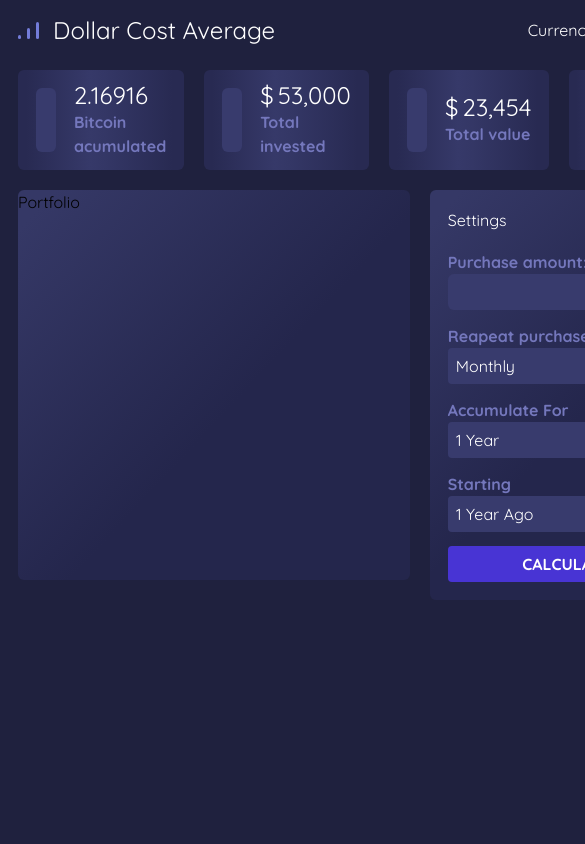
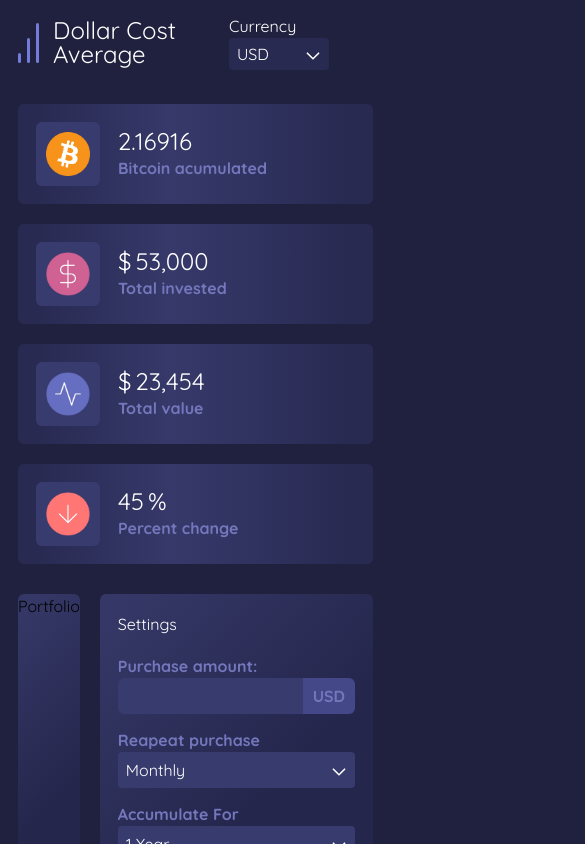
Before and after one commit to krasenDimitrov90/dca-calculator, a React (Create React App) app in the folder front-end/: page / in a window 390 px wide. Shown: the top 844 px of the page, 585 px wide, since content can reach past the window. Built offline with nearby package versions, Linux system fonts and the light colour scheme.

Commit message:
[FE] making the statistic banners responsive

```diff
--- a/front-end/src/UI/Input/Input.js
+++ b/front-end/src/UI/Input/Input.js
@@ -7,7 +7,7 @@ export const Input = React.memo(({ label, name, type, inputDescription, required
         <div>
             <label htmlFor={name} className='font-bold text-app-text-secondary '>{label}</label>
             <div className='flex'>
-                <input type={type} name={name} required={required}
+                <input type={type} name={name} min={1} required={required}
                     className='flex-1 rounded-l-app-s outline-none bg-app-purple pl-app-base text-app-text-primary'
                 />
                 <div className='py-app-s px-app-sm bg-app-purple-third font-bold text-app-text-secondary rounded-r-app-s flex justify-center'>
--- a/front-end/src/UI/StatisticBanner/StatisticBanner.js
+++ b/front-end/src/UI/StatisticBanner/StatisticBanner.js
@@ -9,7 +9,7 @@ export const StatisticBanner = React.memo(({
 
     return (
         <div className='statistic-banner-item custom-gradient-primary'>
-            <div className='flex bg-app-purple p-app-sm rounded-app-s mr-app-lg'>
+            <div className='flex w-[64px] h-[64px] bg-app-purple p-app-sm rounded-app-s mr-app-lg'>
                 <img src={image} alt="btc" />
             </div>
             <div className='flex flex-col justify-center'>
--- a/front-end/src/UI/StatisticBanner/StatisticBanner.styles.css
+++ b/front-end/src/UI/StatisticBanner/StatisticBanner.styles.css
@@ -1,10 +1,10 @@
 .statistic-banner-item {
-    @apply flex flex-1 basis-0 h-[100px] rounded-app-s p-app-lg mx-app-sm;
+    @apply flex flex-1 basis-0 rounded-app-s p-app-lg desktop:mx-app-sm my-app-sm desktop:my-0;
 }
 
 .statistic-banner-item:first-of-type {
-    @apply ml-0;
+    @apply desktop:ml-0;
 }
 .statistic-banner-item:last-of-type {
-    @apply mr-0;
+    @apply desktop:mr-0;
 }
--- a/front-end/src/components/SettingsNavigation/SettingsNavigation.js
+++ b/front-end/src/components/SettingsNavigation/SettingsNavigation.js
@@ -80,7 +80,6 @@ export const SettingsNavigation = React.memo(() => {
                 />
                 {
                     SELECTTORS.map(selector => {
-                        if ('years' in selector) console.log({ years: selector.years })
                         return (
                             <Select
                                 key={`${selector.label}`}
--- a/front-end/src/components/Statistics/Statistics.js
+++ b/front-end/src/components/Statistics/Statistics.js
@@ -4,31 +4,6 @@ import './Statistics.styles.css';
 import { useSelector } from 'react-redux';
 import { StatisticBanner } from '../../UI';
 
-const banners = [
-    {
-        value: 2.169160,
-        label: "Bitcoin acumulated",
-        image: 'BTC',
-    },
-    {
-        value: 52000,
-        label: "Total invested",
-        image: 'USD',
-        symbol: '$'
-    },
-    {
-        value: 23454,
-        label: "Total value",
-        image: 'CHART',
-        symbol: '$'
-    },
-    {
-        value: 45,
-        label: "Percent change",
-        image: 'ARROW_DOWN',
-        symbol: '%'
-    }
-];
 
 export const Statistics = React.memo(() => {
 
@@ -36,7 +11,7 @@ export const Statistics = React.memo(() => {
     const currency = useSelector(state => state.currency.current);
 
     return (
-        <div className='flex my-app-sm'>
+        <div className='flex flex-col desktop:flex-row my-app-sm '>
          {
                 Object.values(portfolio).map(banner => {
                     return (
@@ -50,19 +25,6 @@ export const Statistics = React.memo(() => {
                     );
                 })
             }
-            {/* {
-                banners.map(banner => {
-                    return (
-                        <StatisticBanner
-                            key={`statistic-banner-${banner.label}`}
-                            symbol={banner.symbol}
-                            value={banner.value}
-                            label={banner.label}
-                            image={StatisticBanner.images[banner.image]}
-                        />
-                    );
-                })
-            } */}
         </div>
     );
 });
--- a/front-end/tailwind.config.js
+++ b/front-end/tailwind.config.js
@@ -68,6 +68,16 @@ module.exports = {
       backgroundSize: {
         '200%': '200%'
       },
+      screens: {
+        'tablet': '640px',
+        // => @media (min-width: 640px) { ... }
+
+        'laptop': '1024px',
+        // => @media (min-width: 1024px) { ... }
+
+        'desktop': '1280px',
+        // => @media (min-width: 1280px) { ... }
+      },
     },
   },
   plugins: [],
```
